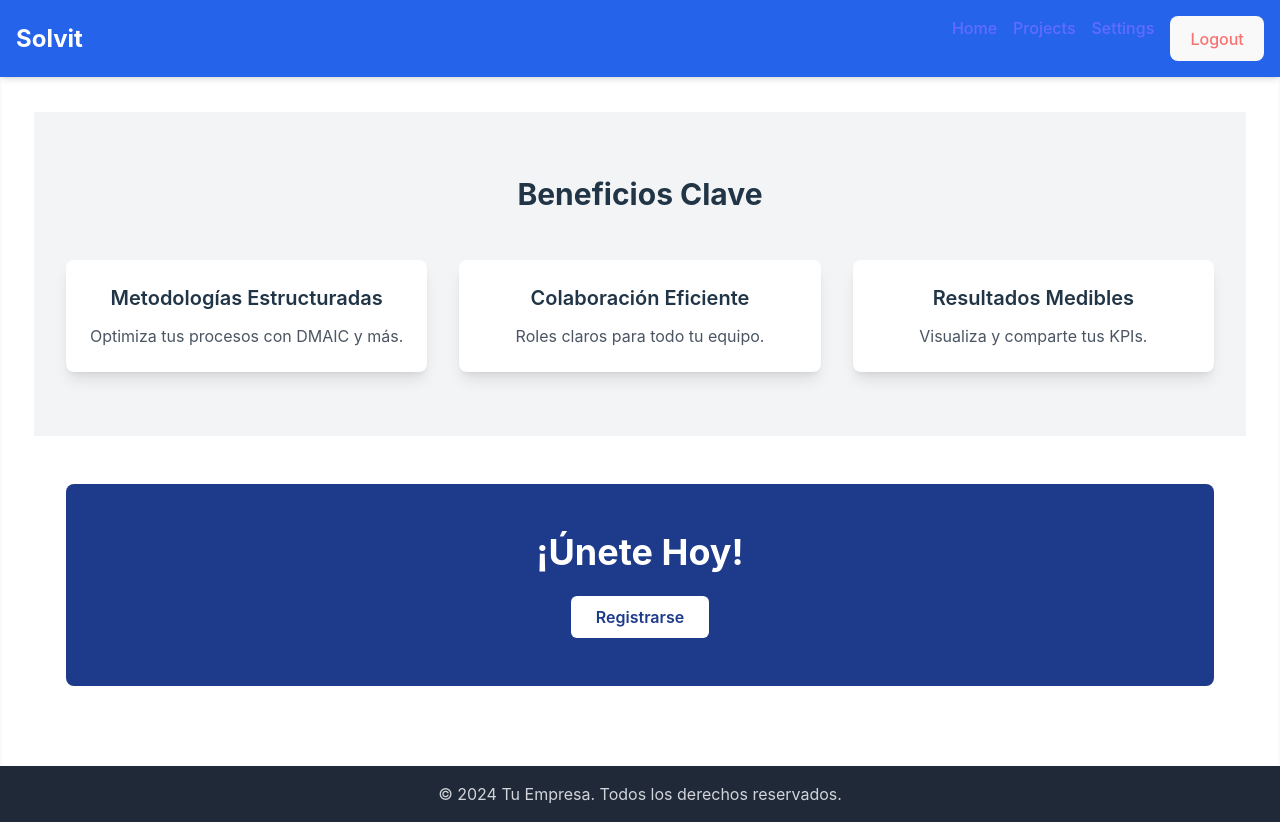
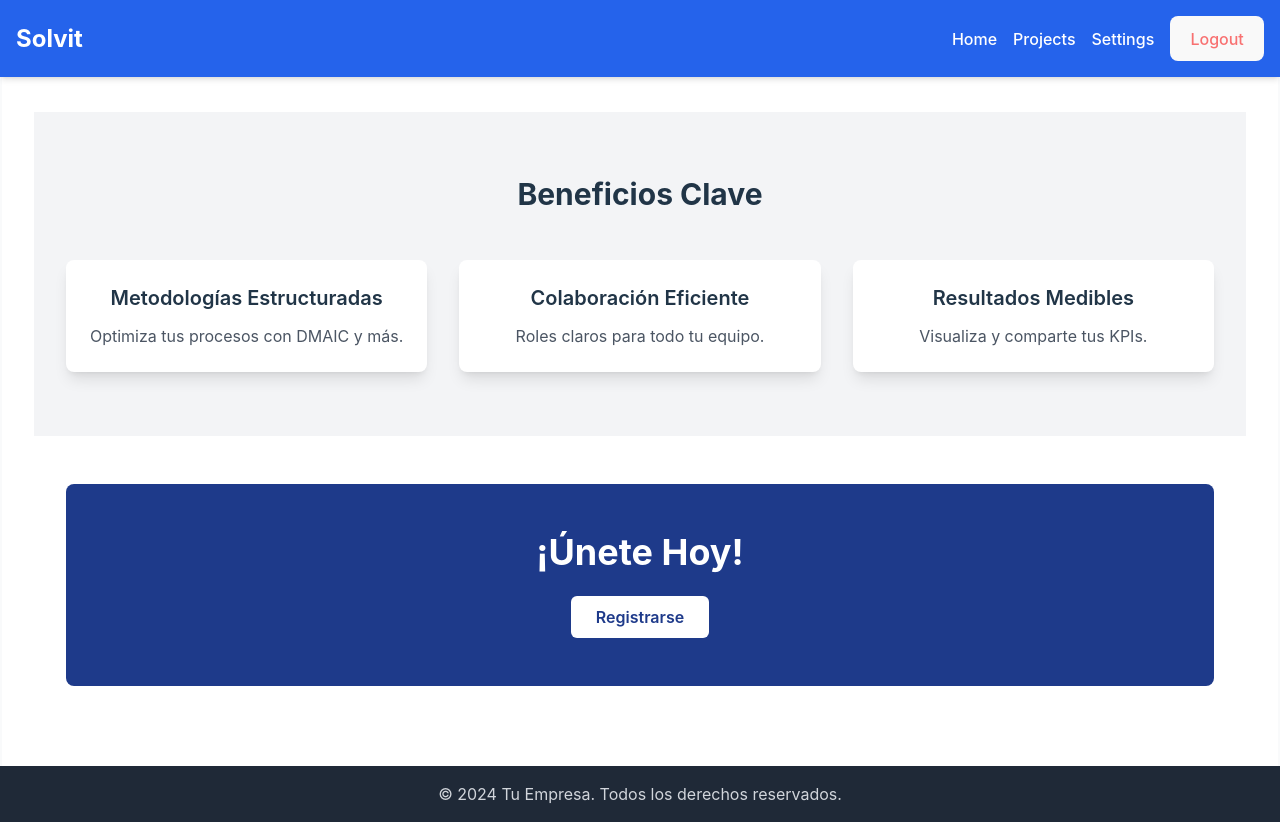
Before and after one commit to Wasous/ProblemSolvingTool, a React (Vite) app: page / in a window 1280 px wide. Built offline with nearby package versions, Linux system fonts and the light colour scheme.

Commit message:
header adjustments

```diff
--- a/src/components/Header.jsx
+++ b/src/components/Header.jsx
@@ -24,10 +24,10 @@ const Header = ({ title }) => {
 
         {/* Navegación */}
         <nav>
-          <ul className="flex space-x-4">
-            <li><Link to="/main" className="hover:underline">Home</Link></li>
-            <li><Link to="/projects" className="hover:underline">Projects</Link></li>
-            <li><Link to="/settings" className="hover:underline">Settings</Link></li>
+          <ul className="flex space-x-4 items-center">
+            <li><Link to="/main" className="text-white hover:text-white hover:underline">Home</Link></li>
+            <li><Link to="/projects" className="text-white hover:text-white hover:underline">Projects</Link></li>
+            <li><Link to="/settings" className="text-white hover:text-white hover:underline">Settings</Link></li>
             <li>
               <button
                 onClick={() => navigate('/')}
```
